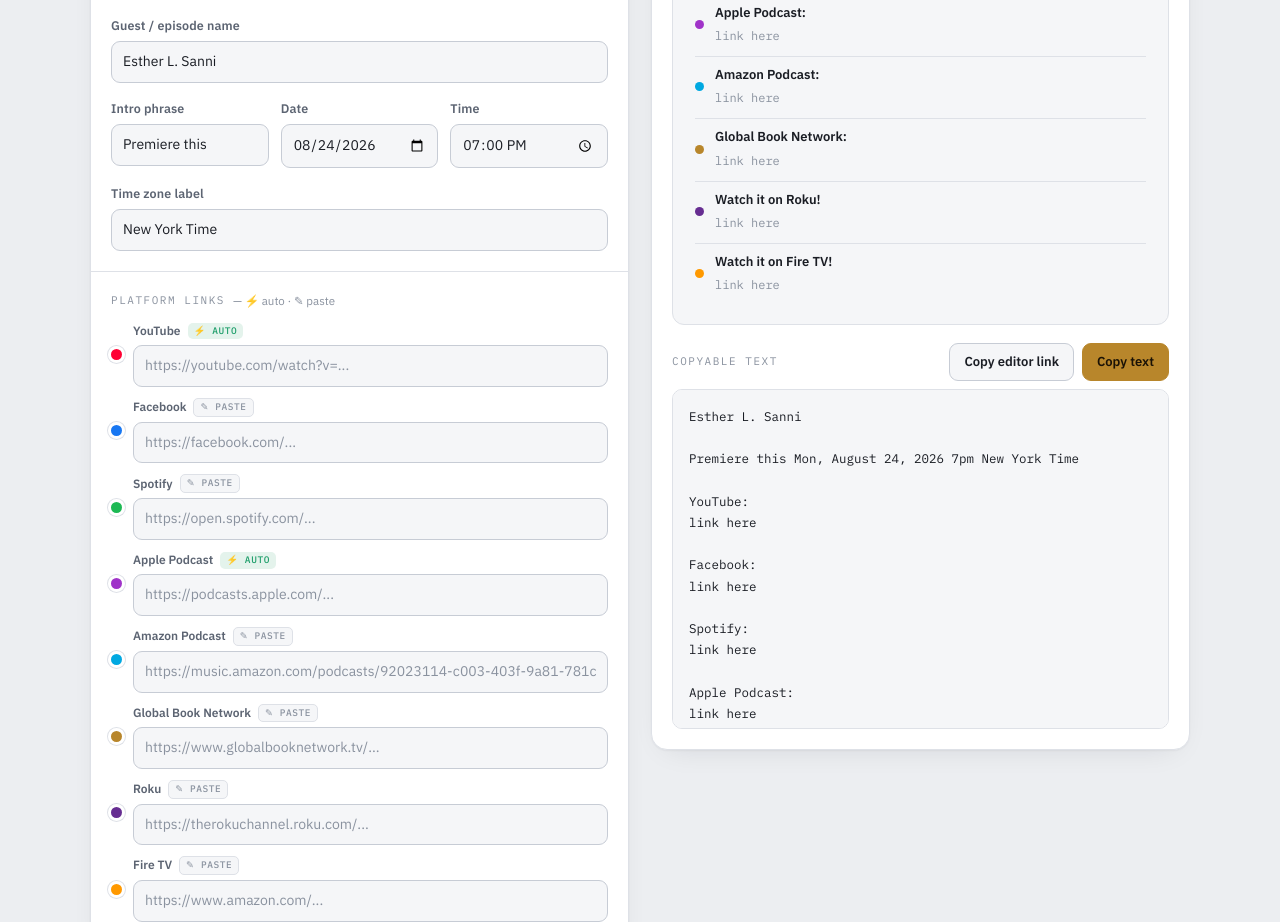
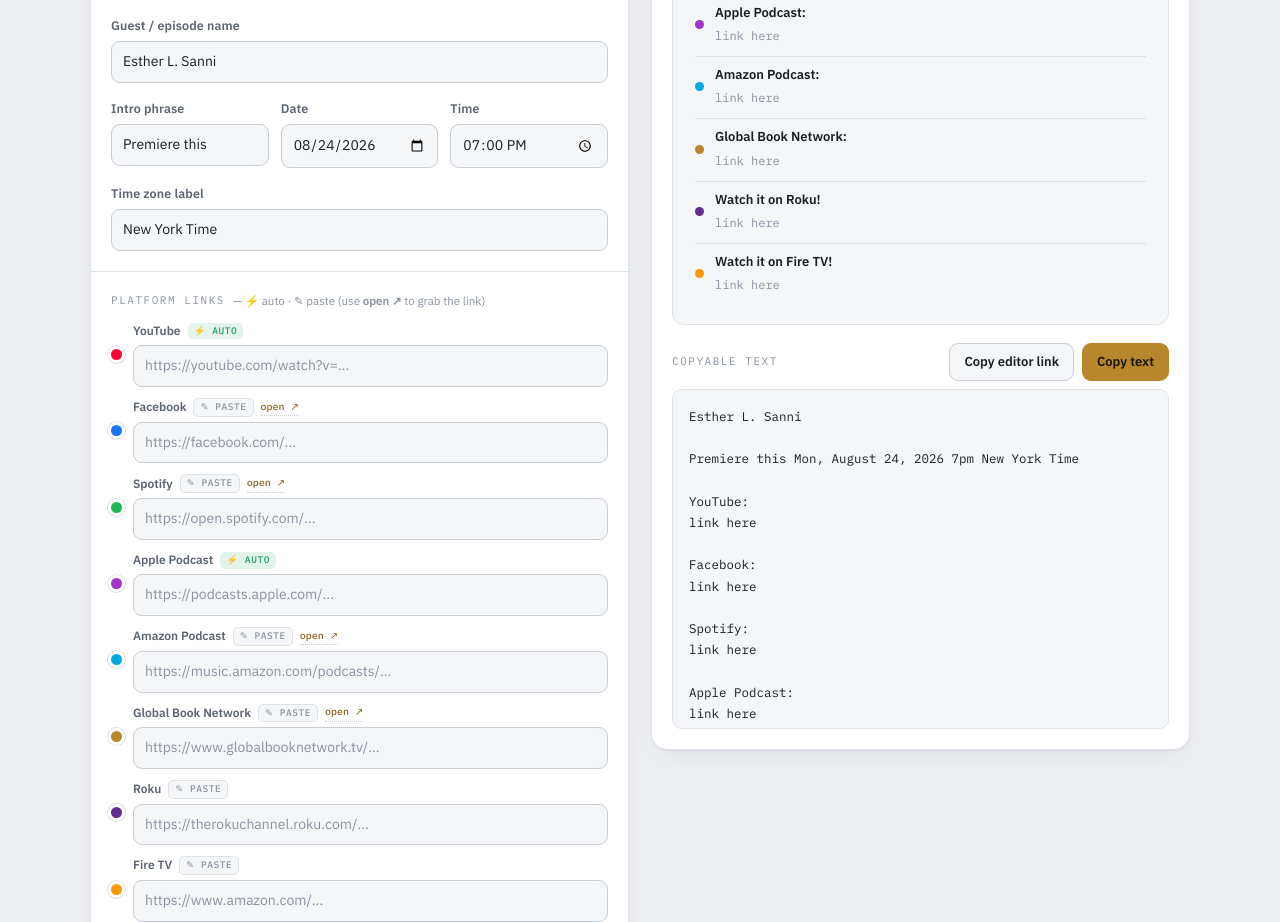
Before and after one commit to gablouissee/gather-links, a website: page index.html in a window 1280 px wide. Shown: the part 608-1530 px from the top of the page. Drawn offline with Linux system fonts and the light colour scheme.

Commit message:
Add open-in-new-tab shortcuts beside the manual link fields
Facebook, Spotify, Amazon and the GBN site cannot be searched for free, so the
fastest honest path is copying the link by hand. Each of those fields now
carries an 'open' link straight to the right page, removing the hunt for it.

Co-Authored-By: Claude Opus 4.8 <noreply@anthropic.com>
Claude-Session: https://claude.ai/code/session_01FKQ367YqxuCczkevgvKE2Z

```diff
--- a/index.html
+++ b/index.html
@@ -96,6 +96,10 @@
   .tag.auto{color:var(--good);background:var(--good-bg)}
   .tag.manual{color:var(--faint);background:var(--surface-2);border:1px solid var(--line)}
   .tag.found{color:var(--good);background:var(--good-bg)}
+  .golink{font-family:"IBM Plex Mono",monospace;font-size:10px;font-weight:500;color:var(--accent-ink);
+    text-decoration:none;border-bottom:1px dotted var(--line-strong);padding-bottom:1px}
+  .golink:hover{border-bottom-color:var(--accent)}
+  .golink:focus-visible{outline:2px solid var(--accent);outline-offset:2px}
 
   .preview-wrap{position:sticky;top:20px}
   .toolbar{display:flex;gap:8px;flex-wrap:wrap;align-items:center}
@@ -183,7 +187,7 @@
           <input type="text" id="f_tz" placeholder="New York Time" autocomplete="off"></div>
 
         <hr class="sep">
-        <p class="grouplabel">Platform links <span class="hint">— ⚡ auto · ✎ paste</span></p>
+        <p class="grouplabel">Platform links <span class="hint">— ⚡ auto · ✎ paste (use <b>open ↗</b> to grab the link)</span></p>
         <div id="linkFields"></div>
       </div>
     </div>
@@ -221,11 +225,11 @@
 
   var PLATFORMS = [
     {key:"youtube",  name:"YouTube",             label:"YouTube:",             brand:"#FF0033", auto:true,  ph:"https://youtube.com/watch?v=..."},
-    {key:"facebook", name:"Facebook",            label:"Facebook:",            brand:"#1877F2", auto:false, ph:"https://facebook.com/..."},
-    {key:"spotify",  name:"Spotify",             label:"Spotify:",             brand:"#1DB954", auto:false, ph:"https://open.spotify.com/..."},
+    {key:"facebook", name:"Facebook",            label:"Facebook:",            brand:"#1877F2", auto:false, ph:"https://facebook.com/...", go:"https://www.facebook.com/p/Global-Book-Network-61568404118050/"},
+    {key:"spotify",  name:"Spotify",             label:"Spotify:",             brand:"#1DB954", auto:false, ph:"https://open.spotify.com/...", go:"https://open.spotify.com/show/0jsYkdCqjGzmxK8JkceRa3"},
     {key:"apple",    name:"Apple Podcast",       label:"Apple Podcast:",       brand:"#A033C9", auto:true,  ph:"https://podcasts.apple.com/..."},
-    {key:"amazon",   name:"Amazon Podcast",      label:"Amazon Podcast:",      brand:"#00A8E1", auto:false, ph:"https://music.amazon.com/podcasts/92023114-c003-403f-9a81-781c6c0a6f44/..."},
-    {key:"gbn",      name:"Global Book Network", label:"Global Book Network:", brand:"#B8862B", auto:false, ph:"https://www.globalbooknetwork.tv/..."},
+    {key:"amazon",   name:"Amazon Podcast",      label:"Amazon Podcast:",      brand:"#00A8E1", auto:false, ph:"https://music.amazon.com/podcasts/...", go:"https://music.amazon.com/podcasts/92023114-c003-403f-9a81-781c6c0a6f44/global-book-network"},
+    {key:"gbn",      name:"Global Book Network", label:"Global Book Network:", brand:"#B8862B", auto:false, ph:"https://www.globalbooknetwork.tv/...", go:"https://www.globalbooknetwork.tv/"},
     {key:"roku",     name:"Roku",                label:"Watch it on Roku!",    brand:"#662D91", auto:false, ph:"https://therokuchannel.roku.com/..."},
     {key:"firetv",   name:"Fire TV",             label:"Watch it on Fire TV!", brand:"#FF9900", auto:false, ph:"https://www.amazon.com/..."}
   ];
@@ -263,6 +267,12 @@
     nm.appendChild(document.createTextNode(p.name+" "));
     var tag=document.createElement("span"); tag.className="tag "+(p.auto?"auto":"manual");
     tag.textContent=p.auto?"⚡ auto":"✎ paste"; nm.appendChild(tag); linkTags[p.key]=tag;
+    if(p.go){
+      var go=document.createElement("a"); go.className="golink"; go.href=p.go;
+      go.target="_blank"; go.rel="noopener noreferrer"; go.textContent="open ↗";
+      go.title="Open "+p.name+" to copy the link";
+      nm.appendChild(go);
+    }
     var inp=document.createElement("input"); inp.type="url"; inp.placeholder=p.ph;
     inp.value=state.links[p.key]; inp.setAttribute("aria-label", p.name+" link");
     inp.addEventListener("input", function(){ state.links[p.key]=inp.value.trim(); inp.classList.remove("autofilled"); render(); });
```
Also changed, not shown: README.md.
